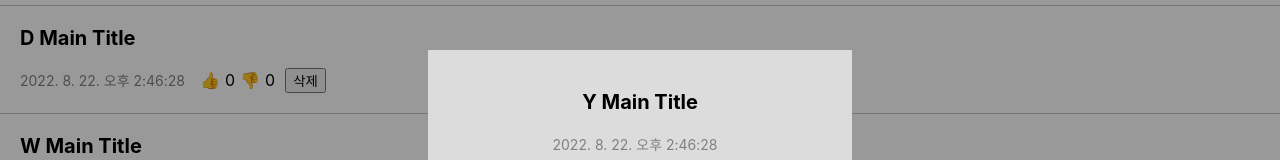
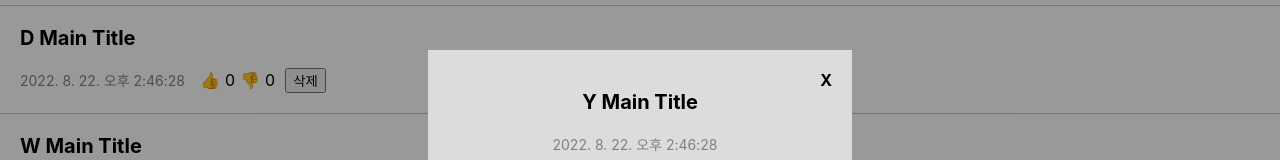
Before and after one commit to devwoodie/react-blog, a React (Create React App) app: page / in a window 1280 px wide. Both pictures are taken after a click on the element "Y Main Title". Shown: the part 236-396 px from the top of the page. Built offline with nearby package versions, Linux system fonts and the light colour scheme.

Commit message:
feat : modal close 기능 추가, css 수정, like state 수정

```diff
--- a/src/App.js
+++ b/src/App.js
@@ -90,10 +90,8 @@ function App() {
                     );
                 })
             }
-
-
             {
-                modal === true ? <Modal title={title} nowDate={nowDate} clickTit={clickTit}/> : null
+                modal === true ? <Modal title={title} modal={setModal} nowDate={nowDate} clickTit={clickTit}/> : null
             }
         </div>
     );
@@ -106,6 +104,10 @@ const Modal = (props) => {
                 <h4 className="title">{props.title[props.clickTit]}</h4>
                 <span className="text">{props.nowDate[props.clickTit]}</span>
                 <p className="content">내용</p>
+                <span className="cls-btn" onClick={() => {
+                    props.modal(false);
+                }
+                }>X</span>
             </div>
         </div>
     );
--- a/src/Css/App.css
+++ b/src/Css/App.css
@@ -64,3 +64,11 @@
   display: inline-block;
   margin-left: 10px;
 }
+.cls-btn{
+  display: inline-block;
+  cursor: pointer;
+  position: absolute;
+  right: 20px;
+  top: 20px;
+  font-weight: bold;
+}
```
